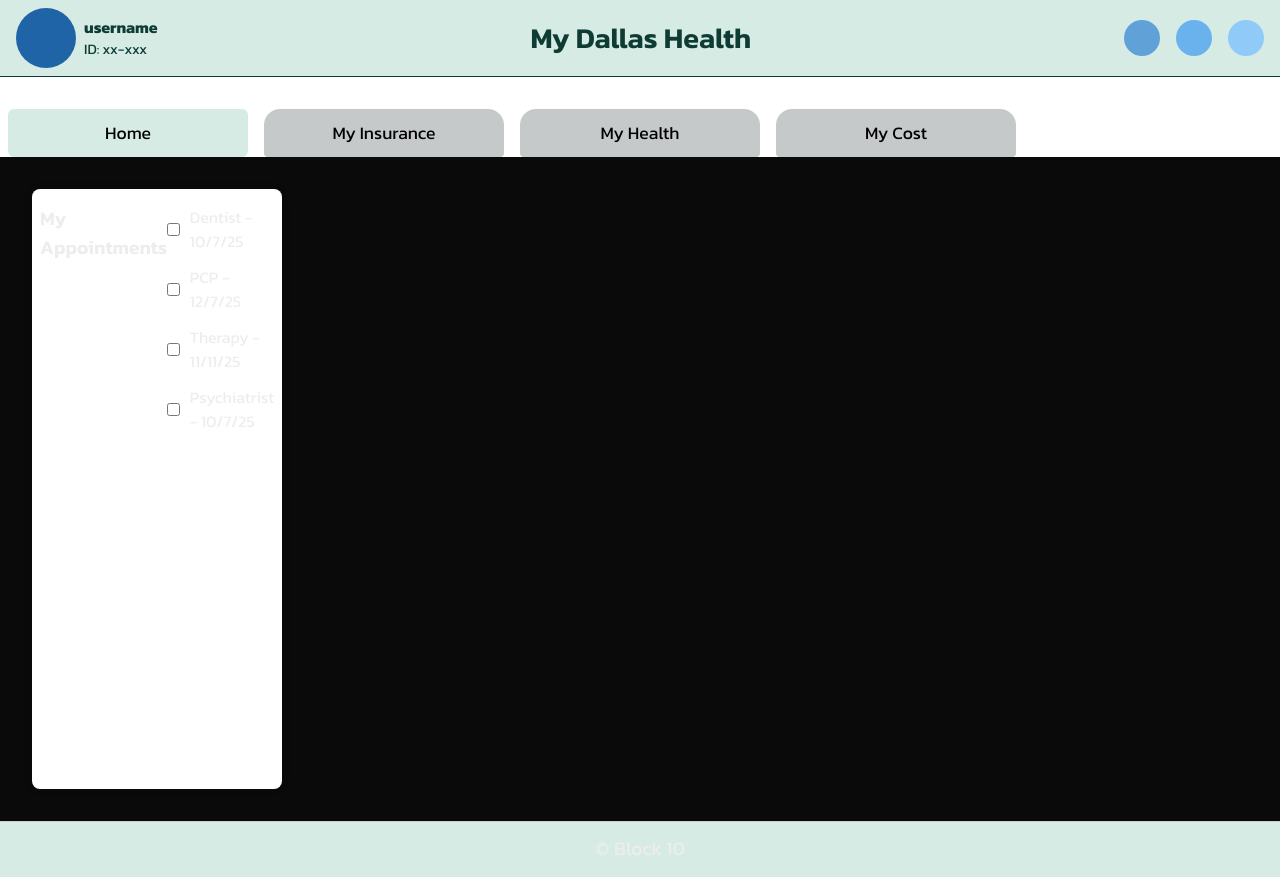
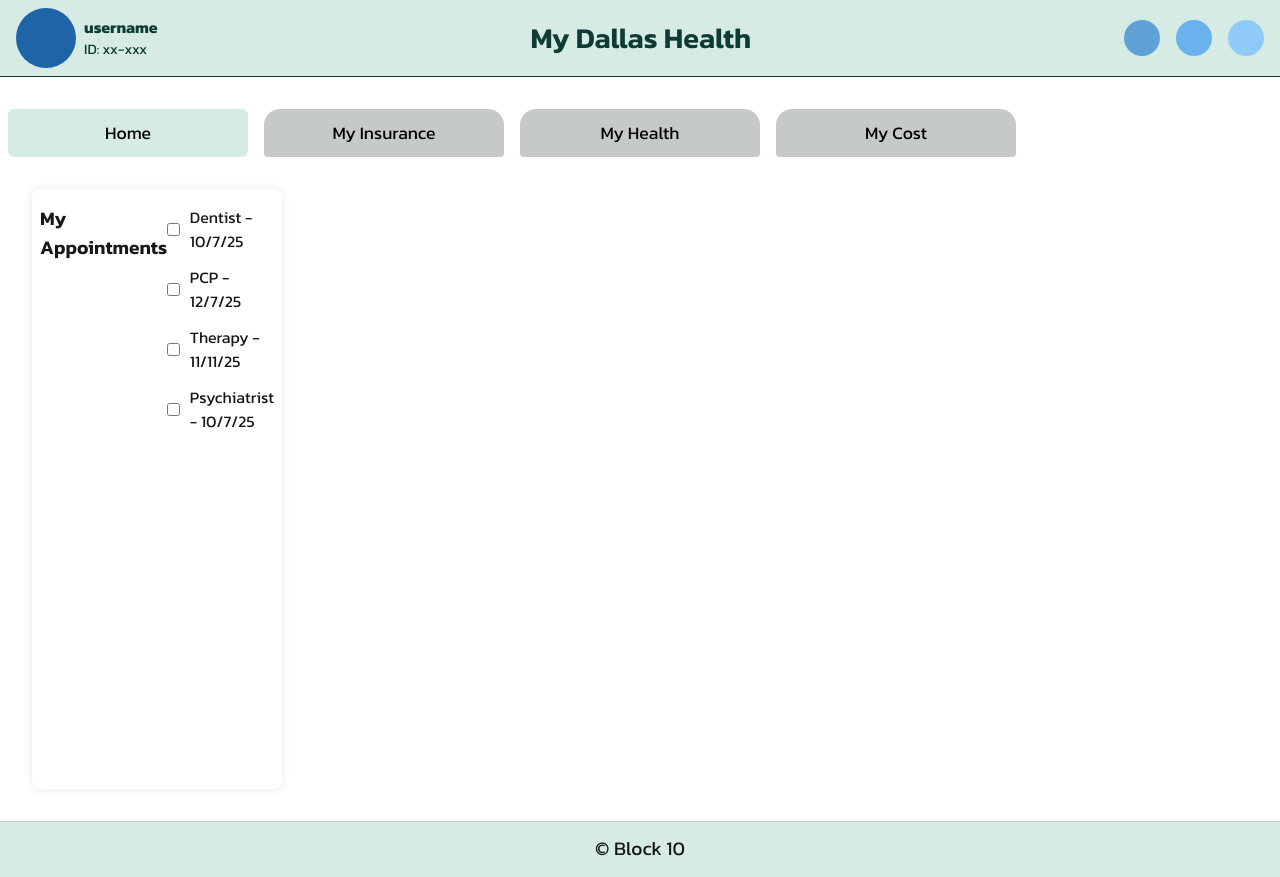
Before and after one commit to Steezzee/dallashealthcare, a Next.js app: page / in a window 1280 px wide. Built offline with nearby package versions, Linux system fonts and the light colour scheme.

Commit message:
Update globals.css
Making the background colors the same regardless of browser settings.

```diff
--- a/app/globals.css
+++ b/app/globals.css
@@ -1,32 +1,19 @@
-@import url('https://fonts.googleapis.com/css2?family=Kanit:wght@400;500;600;700&display=swap'); /* Import Kanit font */
+@import url('https://fonts.googleapis.com/css2?family=Kanit:wght@400;500;600;700&display=swap'); /* Import Kanit Font */
 @import "tailwindcss";
 
-
 :root {
-  --background: #ffffff;
-  --foreground: #171717;
+  --background: #ffffff;      /* Fixed background color */
+  --foreground: #171717;      /* Fixed text color */
 }
 
 @theme inline {
   --color-background: var(--background);
   --color-foreground: var(--foreground);
-  --font-sans: var(--font-geist-sans);
-  --font-mono: var(--font-geist-mono);
-}
-
-@media (prefers-color-scheme: light) {
-  :root {
-    --background: #0a0a0a;
-    --foreground: #ededed;
-  }
+  --font-sans: 'Kanit', sans-serif;
 }
 
 body {
   background: var(--background);
   color: var(--foreground);
-  font-family: Arial, Helvetica, sans-serif, 'Kanit';
-}
-
-body {
   font-family: 'Kanit', sans-serif;
 }
```
